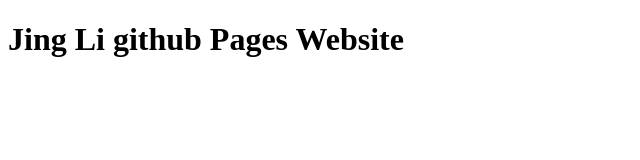
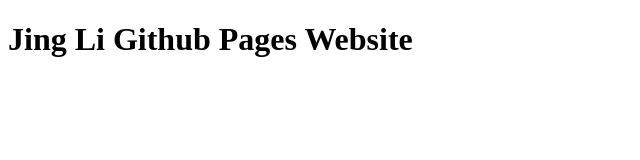
Before and after one commit to Jasonlee6789/Jasonlee6789.github.io, a plain HTML site: page index.html in a window 1280 px wide. Shown: the whole page, without its empty margins (0-640 px from the left). Drawn offline with Linux system fonts and the light colour scheme.

```diff
--- a/index.html
+++ b/index.html
@@ -6,6 +6,6 @@
     <title>Jing Li Site!</title>
 </head>
 <body>
-    <h1>Jing Li github Pages Website</h>
+    <h1>Jing Li Github Pages Website</h>
 </body>
 </html>
```
